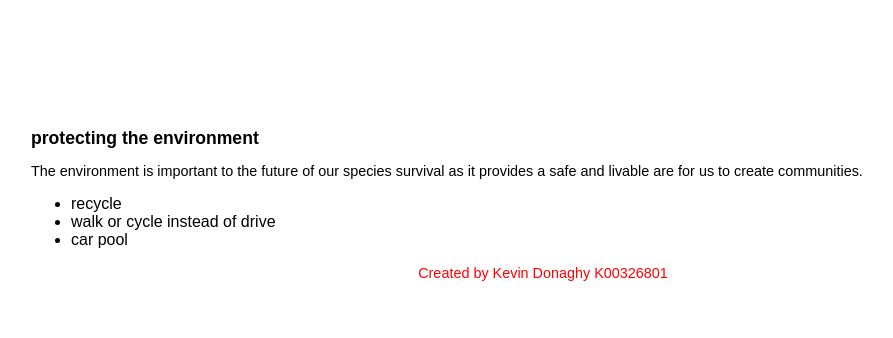
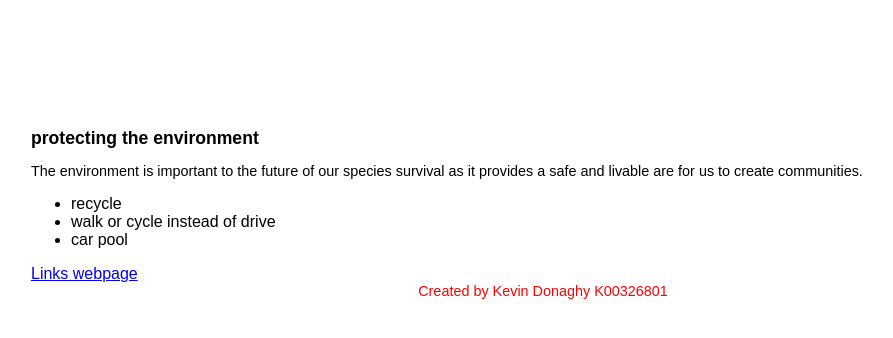
Before and after one commit to Getkevdon/test, a plain HTML site: page lab1/index.html in a window 1280 px wide. Shown: the whole page, without its empty margins (97-990 px from the left). Drawn offline with Linux system fonts and the light colour scheme.

Commit message:
Update index.HTML; Upadte links.html for lab1

```diff
--- a/lab1/index.html
+++ b/lab1/index.html
@@ -19,5 +19,7 @@
 
     </ul>
 
+    <a href="links.html">Links webpage</a>
+
     <footer>Created by Kevin Donaghy K00326801</footer>
 </body>
```
Also changed, not shown: lab1/links.html (+1 -0 lines).
